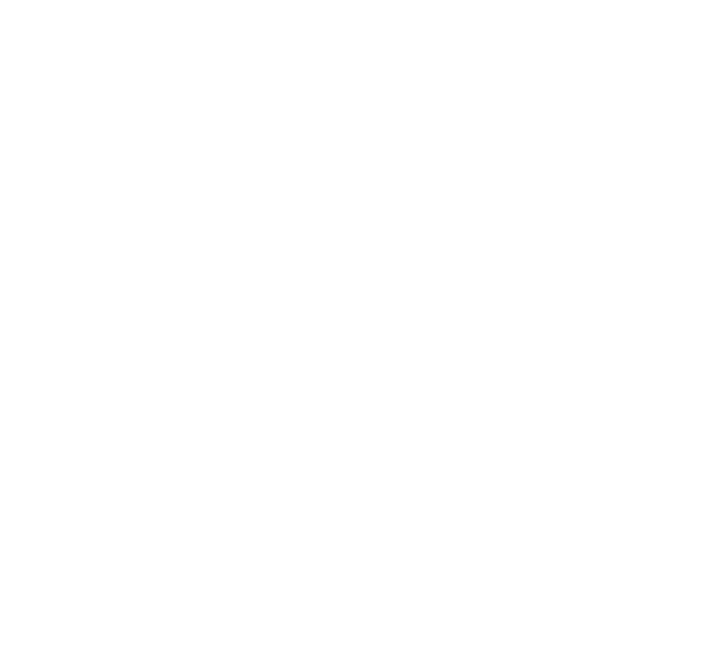
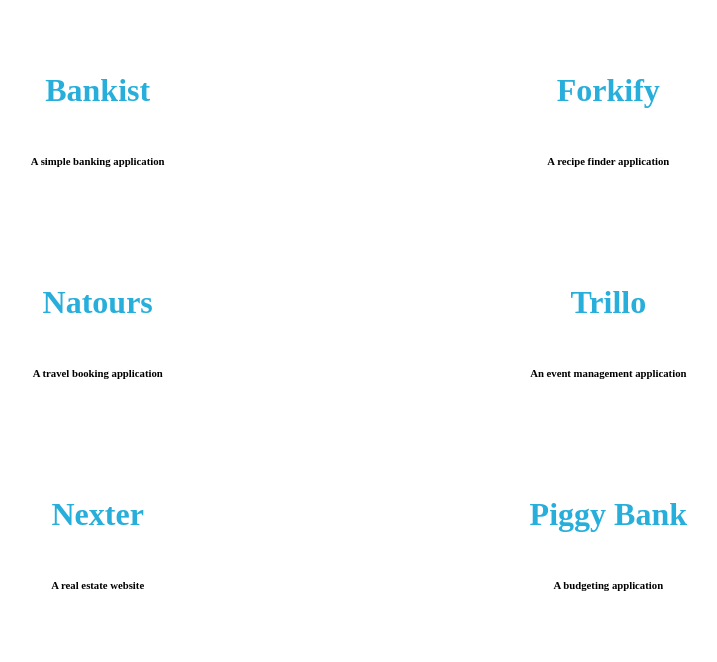
Before and after one commit to acciojob/render-multiple-component-react-thewelshfiend, a React app: page / in a window 1280 px wide. Shown: the whole page, without its empty margins (287-1004 px from the left). Built offline with nearby package versions, Linux system fonts and the light colour scheme.

Commit message:
Commit 1

```diff
--- a/src/components/App.js
+++ b/src/components/App.js
@@ -1,11 +1,46 @@
-import React, {Component, useState} from "react";
+import React, { Component, useState } from "react";
 import '../styles/App.css';
+import Project from "./Project";
+
+const data = [
+    {
+        name: 'Bankist',
+        description: 'A simple banking application'
+    },
+    {
+        name: 'Forkify',
+        description: 'A recipe finder application'
+    },
+    {
+        name: 'Natours',
+        description: 'A travel booking application'
+    },
+    {
+        name: 'Trillo',
+        description: 'An event management application'
+    },
+    {
+        name: 'Nexter',
+        description: 'A real estate website'
+    },
+    {
+        name: 'Piggy Bank',
+        description: 'A budgeting application'
+    },
+];
 
 const App = () => {
-  return (
-    <div id="main"></div>
-  )
+    return (
+        <div id="main">
+            <div className="ns-wrapper">
+                {
+                    data.map((project, index) => (
+                        <Project key={index} name={project.name} description={project.description} />
+                    ))
+                }
+            </div>
+        </div>
+    )
 }
 
-
 export default App;
--- /dev/null
+++ b/src/components/Project.jsx
@@ -0,0 +1,12 @@
+import React from 'react'
+
+const Project = ({ name, description }) => {
+    return (
+        <div className="project">
+            <h1 data-ns-test="project-name">{name}</h1>
+            <h6 data-ns-test="project-description">{description}</h6>
+        </div>
+    )
+}
+
+export default Project
--- a/src/styles/App.css
+++ b/src/styles/App.css
@@ -1,12 +1,26 @@
 h1 {
     color: #27aedb;
     text-align: center;
-    }
+}
 
-
-button{
+button {
     color: #27aedb;
     text-align: center;
     justify-content: center;
     align-items: center;
 }
+
+.ns-wrapper {
+    display: grid;
+    grid-template-columns: repeat(2, 1fr);
+    gap: 10px;
+    padding: 1% 10%;
+}
+
+.project {
+    display: flex;
+    flex-direction: column;
+    justify-content: center;
+    align-items: center;
+    padding: 30px;
+}
```
Also changed, not shown: 1 other file.
